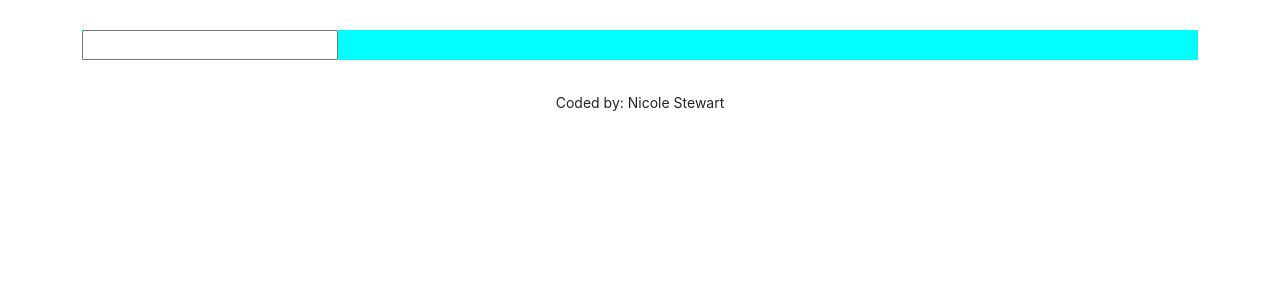
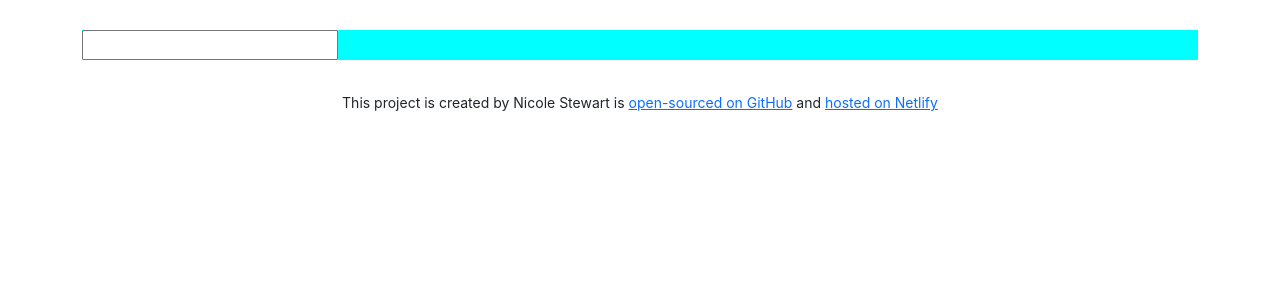
Before and after one commit to nicstewart0022/react-dictionary-project, a React (Create React App) app: page / in a window 1280 px wide. Shown: the top 300 px of the page. Built offline with nearby package versions, Linux system fonts and the light colour scheme.

Commit message:
Added footer links

```diff
--- a/src/App.js
+++ b/src/App.js
@@ -10,7 +10,25 @@ export default function App() {
           <Dictionary />
         </main>
         <footer className="App-footer">
-          <small>Coded by: Nicole Stewart</small>
+          <small>
+            {" "}
+            This project is created by Nicole Stewart is {""}
+            <a
+              href="https://github.com/nicstewart0022/react-dictionary-project"
+              target="_blank"
+              rel="nonreferrer noopener"
+            >
+              open-sourced on GitHub
+            </a>{" "}
+            and{" "}
+            <a
+              href="https://cocky-jepsen-76535c.netlify.app"
+              target="_blank"
+              rel="nonreferrer noopener"
+            >
+              hosted on Netlify
+            </a>
+          </small>
         </footer>
       </div>
     </div>
```
